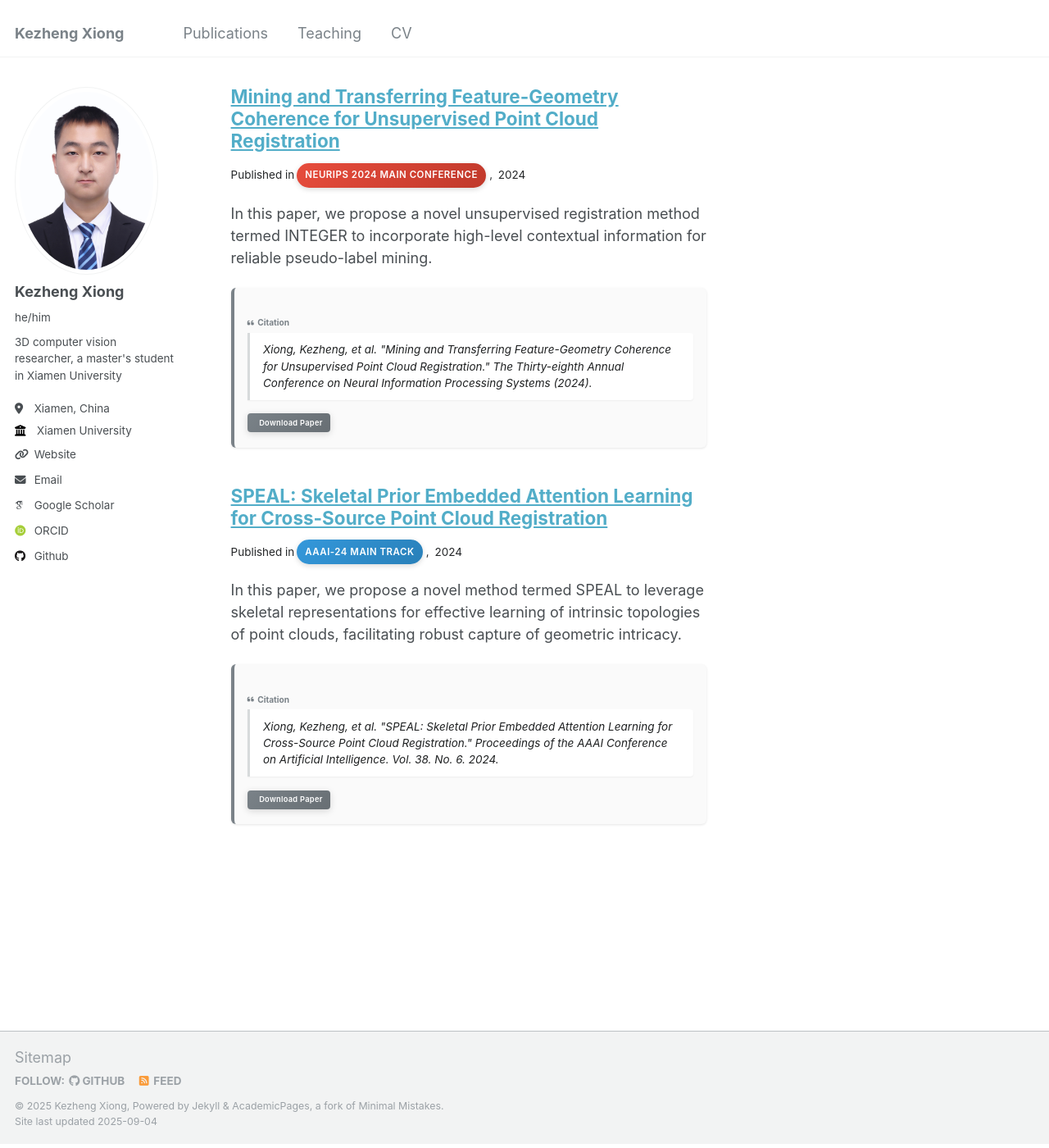
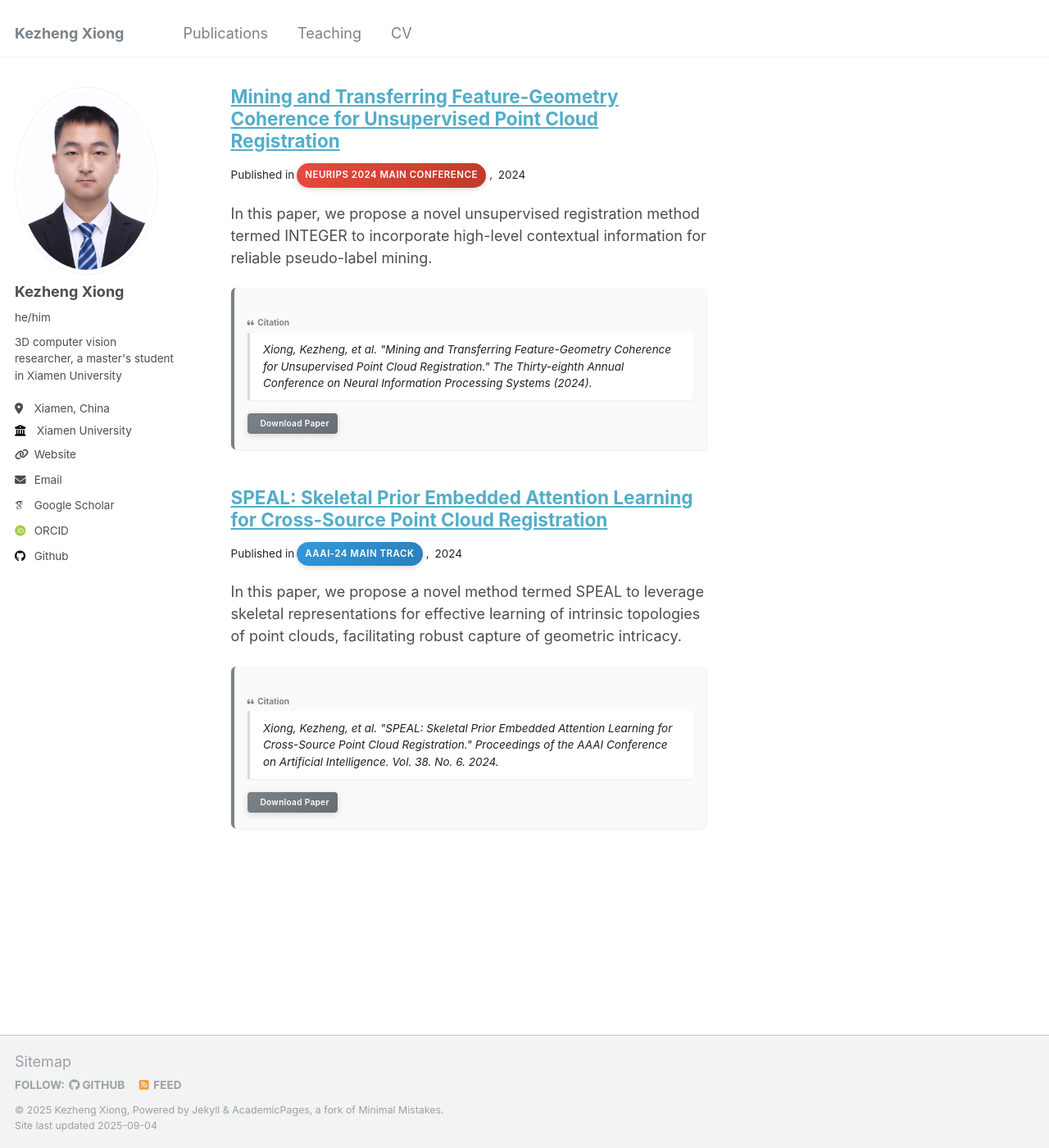
Before and after one commit to kezheng1204/kezheng1204.github.io, a Jekyll site: the page built from _pages/publications.html, in a window 1280 px wide and 1400 px high, scrolled down 207 px. Shown: the whole window at 82% size. Built offline with Jekyll 4.4.1, drawn with Linux system fonts in a browser that asks for light colours; some web fonts are replaced.

Commit message:
refine styles

```diff
--- a/_sass/_archive.scss
+++ b/_sass/_archive.scss
@@ -277,6 +277,7 @@
     border: none;
     font-weight: 600;
     letter-spacing: 0.3px;
+    font-size: $type-size-6 !important; // Make text slightly larger
 
     i {
       margin-right: 0.5em;
```
